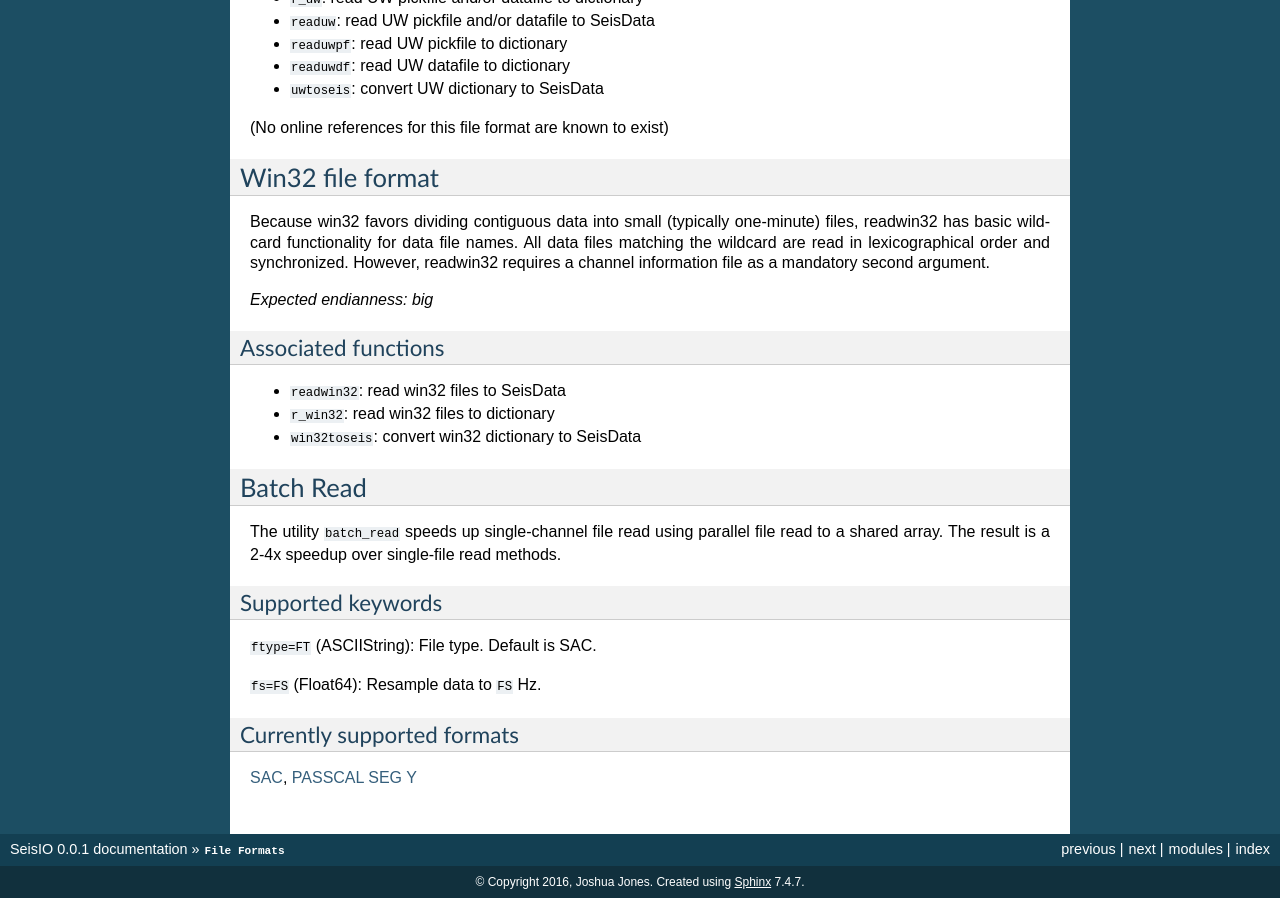
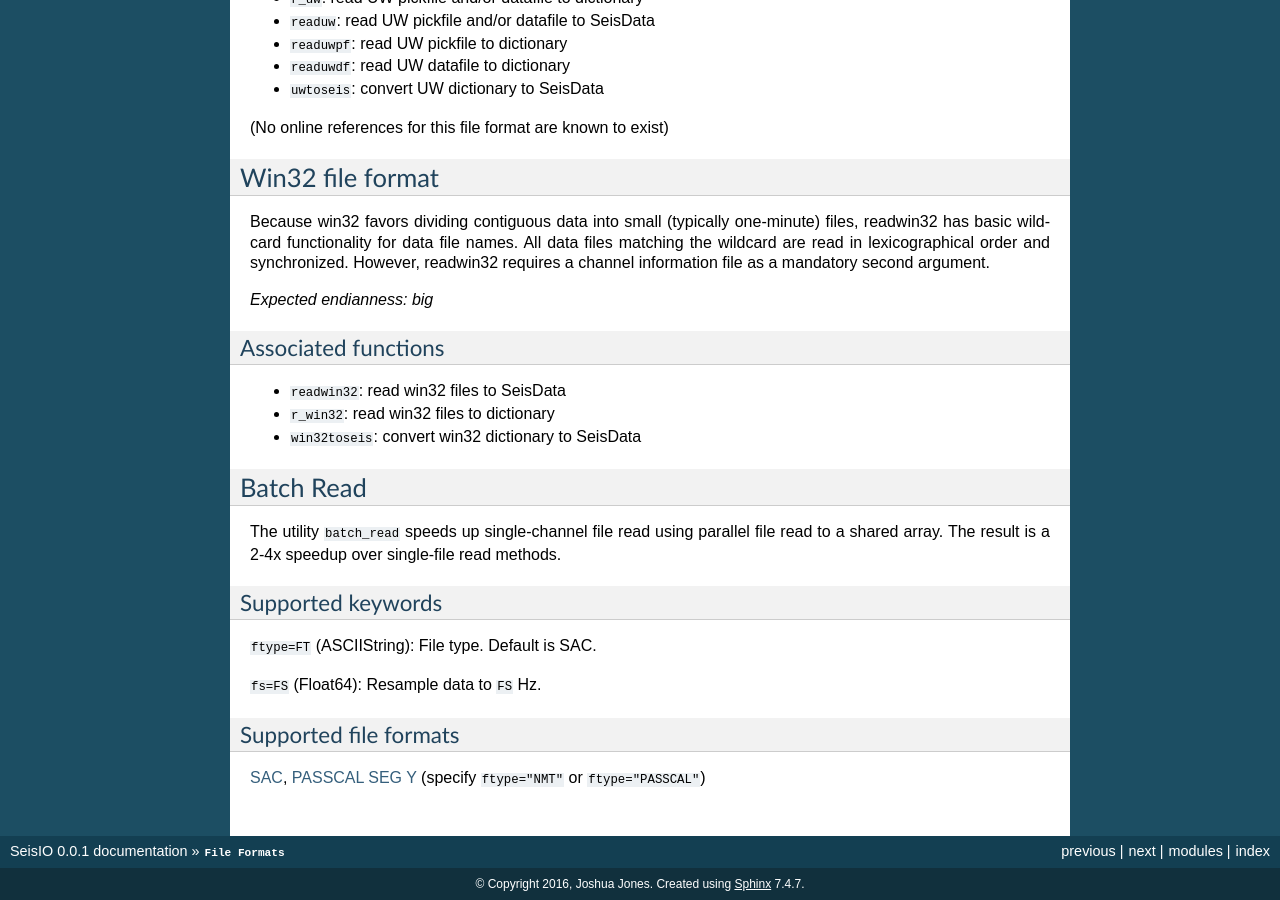
Before and after one commit to jpjones76/SeisIO.jl, a Sphinx documentation site: the page built from docs/src/fileformats.rst, in a window 1280 px wide and 900 px high, scrolled down 1866 px. Built offline with Sphinx 7.4.7, drawn with Linux system fonts in a browser that asks for light colours; some of the changed text lies outside the part shown.

```diff
--- a/docs/src/fileformats.rst
+++ b/docs/src/fileformats.rst
@@ -156,6 +156,6 @@
 
 ``fs=FS`` (Float64): Resample data to ``FS`` Hz.
 
-Currently supported formats
----------------------------
-:ref:`SAC <sac1>`, :ref:`PASSCAL SEG Y <segy>`
+Supported file formats
+----------------------
+:ref:`SAC <sac1>`, :ref:`PASSCAL SEG Y <segy>` (specify ``ftype="NMT"`` or ``ftype="PASSCAL"``)
```
